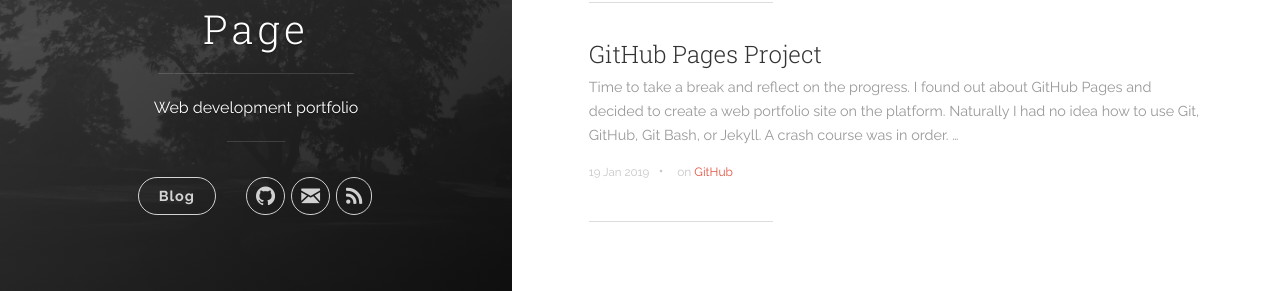
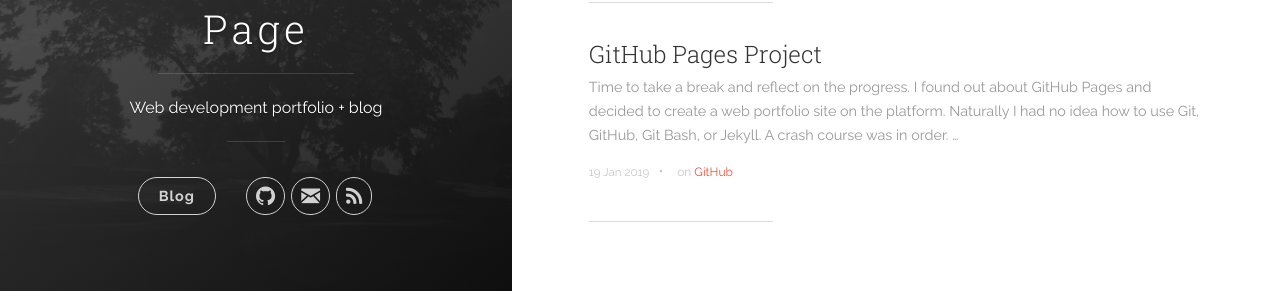
Before and after one commit to csanes/csanes.github.io, a Jekyll site: the page built from index.html, in a window 1280 px wide. Shown: the part 424-715 px from the top of the page. Built offline with Jekyll 4.4.1, drawn with Linux system fonts in a browser that asks for light colours; the list of posts is cut into pages by our own code.

Commit message:
byline update

```diff
--- a/_config.yml
+++ b/_config.yml
@@ -1,6 +1,6 @@
 # Site settings
 title: Carlos' GitHub Page
-description: 'Web development portfolio'
+description: 'Web development portfolio + blog'
 url: 'https://csanes.github.io'
 baseurl: '/'
 
```
